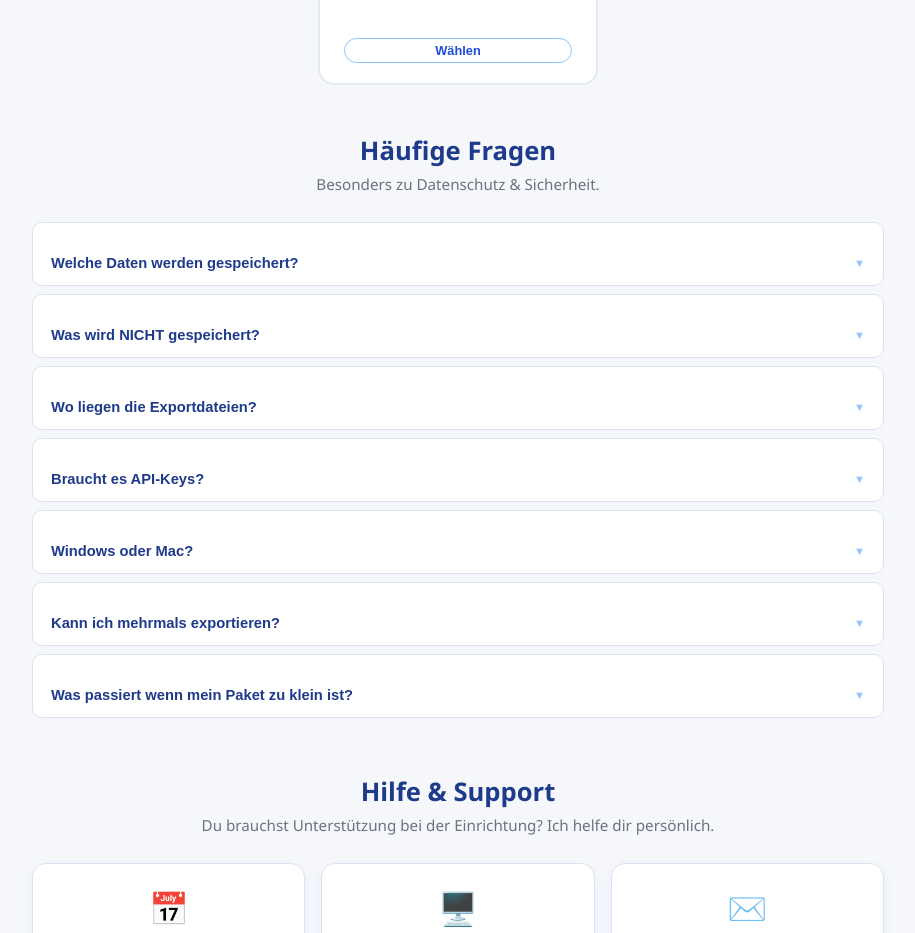
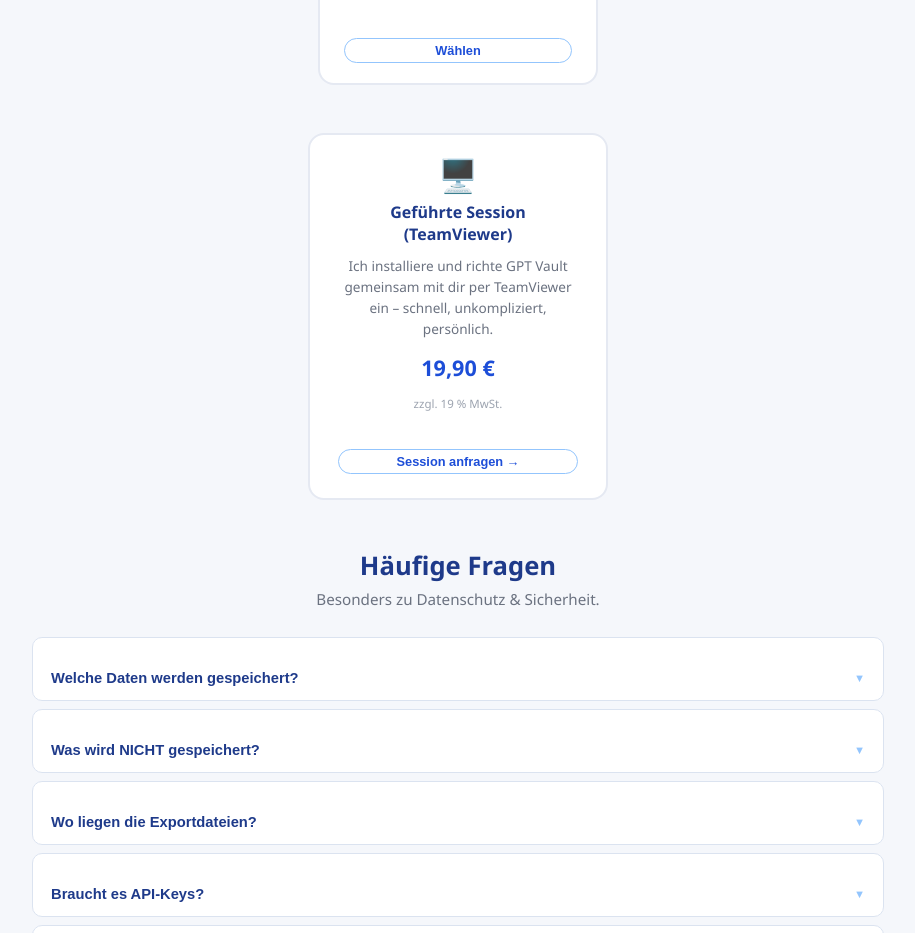
Before and after one commit to Dkoetting/gpt-vault, a Next.js app: page / in a window 1280 px wide. Shown: the part 3426-4359 px from the top of the page, without its empty margins (182-1097 px from the left). Built offline with nearby package versions, Linux system fonts and the light colour scheme.

Commit message:
feat: Geführte Session (TeamViewer) als Produkt-Karte

```diff
--- a/src/app/page.module.css
+++ b/src/app/page.module.css
@@ -1142,3 +1142,52 @@
   color: #fff;
   border-color: #1d4ed8;
 }
+
+/* ── Geführte Session ─────────────────────────────────────────────────────── */
+
+.sessionBox {
+  background: #fff;
+  border: 2px solid #e5e9f2;
+  border-radius: 16px;
+  padding: 24px 28px;
+  display: flex;
+  flex-direction: column;
+  gap: 10px;
+  align-items: center;
+  text-align: center;
+  min-width: 220px;
+  max-width: 300px;
+  width: 100%;
+  transition: border-color 0.15s, box-shadow 0.15s;
+}
+
+.sessionBox:hover {
+  border-color: #93c5fd;
+  box-shadow: 0 6px 20px rgba(29, 78, 216, 0.08);
+}
+
+.sessionIcon {
+  font-size: 2rem;
+  line-height: 1;
+}
+
+.sessionTitle {
+  font-size: 1rem;
+  font-weight: 700;
+  color: #1e3a8a;
+}
+
+.sessionDesc {
+  font-size: 0.85rem;
+  color: #6b7280;
+  line-height: 1.55;
+  margin: 0;
+}
+
+.sessionPrice {
+  font-size: 1.35rem;
+  font-weight: 800;
+  color: #1d4ed8;
+  margin-top: 4px;
+  margin-bottom: 4px;
+}
--- a/src/app/page.tsx
+++ b/src/app/page.tsx
@@ -108,6 +108,10 @@
     projError:    'Fehler beim Checkout – bitte erneut versuchen.',
     projNoConn:   'Keine Verbindung – bitte erneut versuchen.',
     projEmail:    'Deine E-Mail-Adresse',
+    sessionTitle: 'Geführte Session (TeamViewer)',
+    sessionDesc:  'Ich installiere und richte GPT Vault gemeinsam mit dir per TeamViewer ein – schnell, unkompliziert, persönlich.',
+    sessionPrice: '19,90 €',
+    sessionCta:   'Session anfragen →',
   },
   en: {
     heroSub:  'Back up all your Custom GPTs – as JSON & Excel,\nlocally on your PC. Buy once, use forever.',
@@ -207,6 +211,10 @@
     projError:    'Checkout error – please try again.',
     projNoConn:   'No connection – please try again.',
     projEmail:    'Your email address',
+    sessionTitle: 'Guided Session (TeamViewer)',
+    sessionDesc:  'I install and set up GPT Vault together with you via TeamViewer – fast, straightforward, personal.',
+    sessionPrice: '€19.90',
+    sessionCta:   'Request session →',
   },
 }
 
@@ -547,6 +555,24 @@
         </div>
       </section>
 
+      {/* ── Geführte Session ────────────────────────────────────────── */}
+      <section className={styles.packages}>
+        <div className={styles.projectCardWrap}>
+          <div className={styles.sessionBox}>
+            <div className={styles.sessionIcon}>🖥️</div>
+            <div className={styles.sessionTitle}>{t.sessionTitle}</div>
+            <p className={styles.sessionDesc}>{t.sessionDesc}</p>
+            <div className={styles.sessionPrice}>{t.sessionPrice}</div>
+            <div className={styles.cardVat}>zzgl. 19&nbsp;% MwSt.</div>
+            <button
+              className={styles.projectSelectBtn}
+              onClick={() => openInquiry('teamviewer')}>
+              {t.sessionCta}
+            </button>
+          </div>
+        </div>
+      </section>
+
       {/* ── FAQ ─────────────────────────────────────────────────────── */}
       <section className={styles.faq}>
         <h2 className={styles.sectionTitle}>{t.faqTitle}</h2>
```
